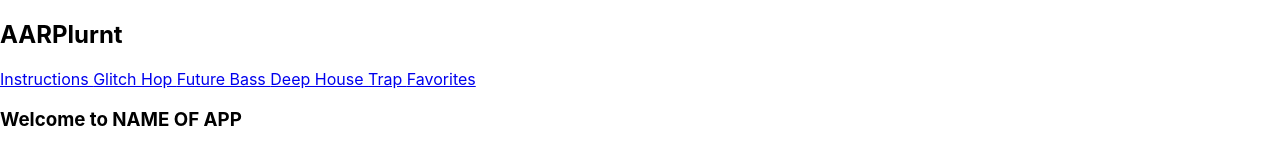
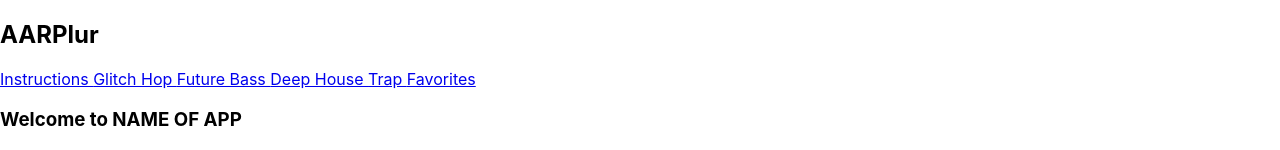
Before and after one commit to ericweissman/solo-mod3, a React (Create React App) app: page / in a window 1280 px wide. Shown: the top 150 px of the page. Built offline with nearby package versions, Linux system fonts and the light colour scheme.

Commit message:
Adds tests for Nav

```diff
--- a/src/containers/Nav/Nav.js
+++ b/src/containers/Nav/Nav.js
@@ -4,7 +4,7 @@ import { NavLink } from 'react-router-dom'
 const Nav = () => {
   return (
     <nav>
-      <h1>AARPlurnt</h1>
+      <h1>AARPlur</h1>
       <NavLink to='/'> Instructions </NavLink>
       <NavLink to='/glitchHop'> Glitch Hop </NavLink>
       <NavLink to='/futureBass'> Future Bass </NavLink>
```
Also changed, not shown: 2 other files (tests, documents, lock files or other folders).
